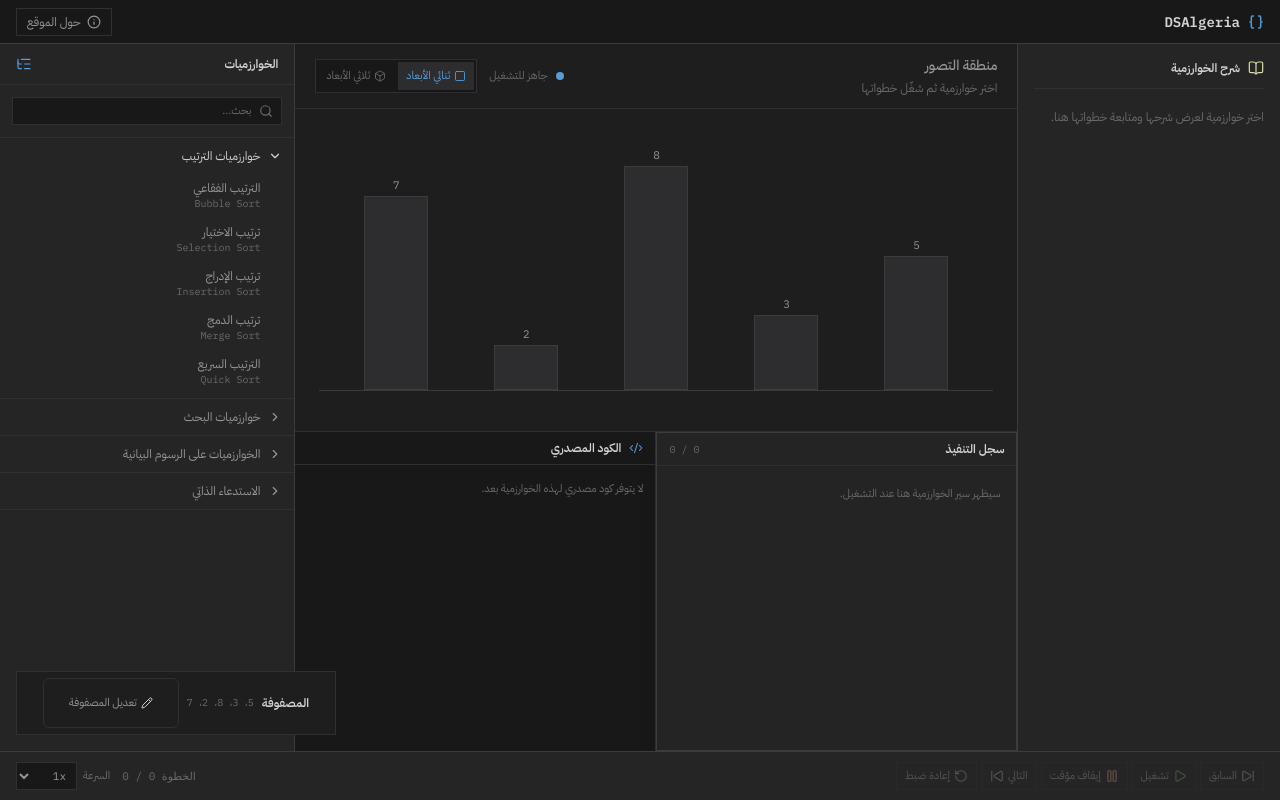
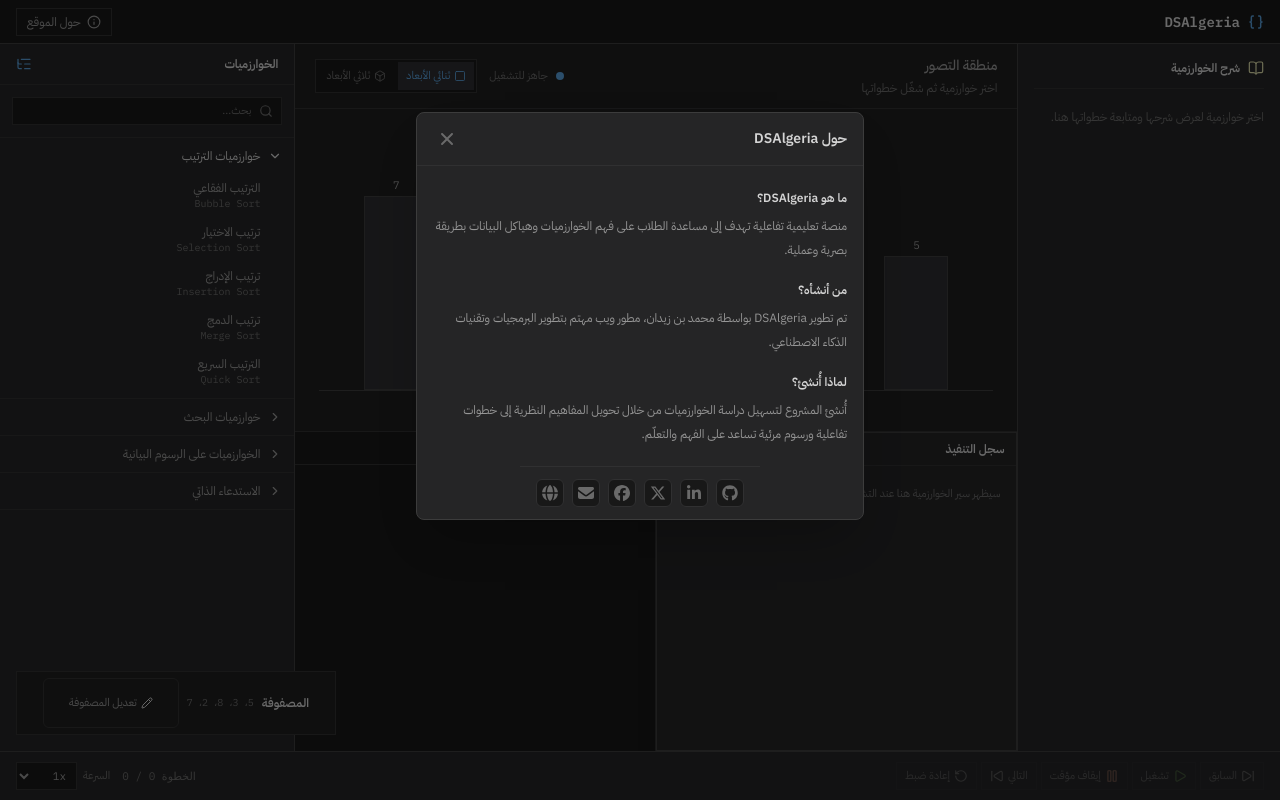
Before and after one commit to BenzidaneMo/DSAlgeria, a React (Vite) app: page / in a window 1280 px wide. Both pictures are taken after a click on the button "حول الموقع". Built offline with nearby package versions, Linux system fonts and the light colour scheme.

Commit message:
feat: add AboutModal component with social links

```diff
--- a/package.json
+++ b/package.json
@@ -10,6 +10,10 @@
     "preview": "vite preview"
   },
   "dependencies": {
+    "@fortawesome/fontawesome-svg-core": "^7.3.1",
+    "@fortawesome/free-brands-svg-icons": "^7.3.1",
+    "@fortawesome/free-solid-svg-icons": "^7.3.1",
+    "@fortawesome/react-fontawesome": "^3.5.0",
     "@tailwindcss/vite": "^4.3.3",
     "lucide-react": "^1.40.0",
     "react": "^19.2.8",
--- /dev/null
+++ b/src/components/layout/AboutModal.jsx
@@ -0,0 +1,67 @@
+import { FontAwesomeIcon } from "@fortawesome/react-fontawesome";
+import { faXmark } from "@fortawesome/free-solid-svg-icons";
+import { useEffect, useRef } from "react";
+import { socialLinks } from "../../data/socialsMedia";
+
+
+export default function AboutModal({ onClose }) {
+  const dialogRef = useRef(null);
+
+  useEffect(() => {
+    function handleKeyDown(event) {
+      if (event.key === "Escape") {
+        onClose();
+      }
+    }
+
+    document.addEventListener("keydown", handleKeyDown);
+    dialogRef.current?.focus();
+    return () => document.removeEventListener("keydown", handleKeyDown);
+  }, [onClose]);
+
+  return (
+    <div className="fixed inset-0 z-[99] flex items-start justify-center bg-black/50 px-4 pt-28" role="presentation" onMouseDown={(event) => event.target === event.currentTarget && onClose()}>
+      <section ref={dialogRef} tabIndex="-1" role="dialog" aria-modal="true" aria-labelledby="about-heading" className="w-full max-w-md border rounded-lg  border-border bg-bg-panel shadow-2xl outline-none">
+        <header className="flex items-center justify-between border-b border-border-subtle px-4 py-3">
+          <h2 id="about-heading" className="text-sm font-semibold text-text-primary">حول DSAlgeria</h2>
+          <button type="button" onClick={onClose} className="flex h-7 w-7 items-center justify-center text-text-muted hover:bg-bg-hover hover:text-text-primary" aria-label="إغلاق النافذة">
+            <FontAwesomeIcon icon={faXmark} className="h-4 w-4" />
+          </button>
+        </header>
+
+        <div className="space-y-4 px-4 py-5 text-xs leading-6 text-text-secondary">
+          <div>
+            <h3 className="mb-1 font-semibold text-text-primary">ما هو DSAlgeria؟</h3>
+            <p>
+              منصة تعليمية تفاعلية تهدف إلى مساعدة الطلاب على فهم الخوارزميات
+              وهياكل البيانات بطريقة بصرية وعملية.
+            </p>
+          </div>
+
+          <div>
+            <h3 className="mb-1 font-semibold text-text-primary">من أنشأه؟</h3>
+            <p>
+              تم تطوير DSAlgeria بواسطة محمد بن زيدان، مطور ويب مهتم بتطوير
+              البرمجيات وتقنيات الذكاء الاصطناعي.
+            </p>
+          </div>
+
+          <div>
+            <h3 className="mb-1 font-semibold text-text-primary">لماذا أُنشئ؟</h3>
+            <p>
+              أُنشئ المشروع لتسهيل دراسة الخوارزميات من خلال تحويل المفاهيم
+              النظرية إلى خطوات تفاعلية ورسوم مرئية تساعد على الفهم والتعلّم.
+            </p>
+          </div>
+        </div>
+        <footer className="flex w-fit gap-2 mx-auto border-t border-border-subtle px-4 py-3">
+          {socialLinks.map(({ name, Icon, url }) => (
+            <a key={name} href={url} target="_blank" rel="noreferrer" aria-label={name} title={name} className="flex h-7 w-7 items-center justify-center rounded-md bg-bg-inset border border-border-subtle text-text-muted hover:bg-bg-hover hover:text-accent-blue">
+              <FontAwesomeIcon icon={Icon} className="h-3.5 w-3.5" />
+            </a>
+          ))}
+        </footer>
+      </section>
+    </div>
+  );
+}
--- a/src/components/layout/Navbar.jsx
+++ b/src/components/layout/Navbar.jsx
@@ -1,8 +1,13 @@
 import { Braces, Info } from "lucide-react";
+import { useState } from "react";
+import AboutModal from "./AboutModal";
 
 export default function Navbar() {
+  const [isAboutOpen, setIsAboutOpen] = useState(false);
+
   return (
-    <header className="flex h-11 shrink-0 items-center justify-between border-b border-border bg-bg-inset px-4" role="banner">
+    <>
+      <header className="flex h-11 shrink-0 items-center justify-between border-b border-border bg-bg-inset px-4" role="banner">
       <div className="flex items-center gap-2">
         <Braces className="h-4 w-4 text-accent-blue" strokeWidth={2.25} />
         <span className="font-mono text-sm font-semibold text-text-primary">DSAlgeria</span>
@@ -10,12 +15,15 @@
 
       <button
         type="button"
+        onClick={() => setIsAboutOpen(true)}
         className="flex h-7 items-center gap-1.5 border border-border-subtle px-2.5 text-xs text-text-secondary transition-colors hover:bg-bg-hover hover:text-text-primary"
         aria-label="حول الموقع"
       >
         <Info className="h-3.5 w-3.5" strokeWidth={2} />
         <span>حول الموقع</span>
       </button>
-    </header>
+      </header>
+      {isAboutOpen && <AboutModal onClose={() => setIsAboutOpen(false)} />}
+    </>
   );
 }
--- /dev/null
+++ b/src/data/socialsMedia.js
@@ -0,0 +1,36 @@
+import { faFacebook, faLinkedinIn, faXTwitter, faGithub } from '@fortawesome/free-brands-svg-icons';
+import { faEnvelope, faGlobe  } from "@fortawesome/free-solid-svg-icons";
+
+
+export const socialLinks = [
+  {
+    name: "GitHub",
+    Icon: faGithub,
+    url: "https://github.com/BenzidaneMo",
+  },
+  {
+    name: "LinkedIn",
+    Icon: faLinkedinIn,
+    url: "https://www.linkedin.com/in/mohamed-benzidane-42b958210",
+  },
+  {
+    name: "X",
+    Icon: faXTwitter,
+    url: "https://x.com/Miracleinvoker_",
+  },
+  {
+    name: "Facebook",
+    Icon: faFacebook,
+    url: "https://www.facebook.com/paragonS0",
+  },
+  {
+    name: "Email",
+    Icon: faEnvelope,
+    url: "mailto:hamidouaze@gmail.com",
+  },
+  {
+    name: "Portfolio",
+    Icon: faGlobe,
+    url: "https://portfolio-mohamed-benzidane.netlify.app",
+  }
+];
```
Also changed, not shown: 1 other file (tests, documents, lock files or other folders).
